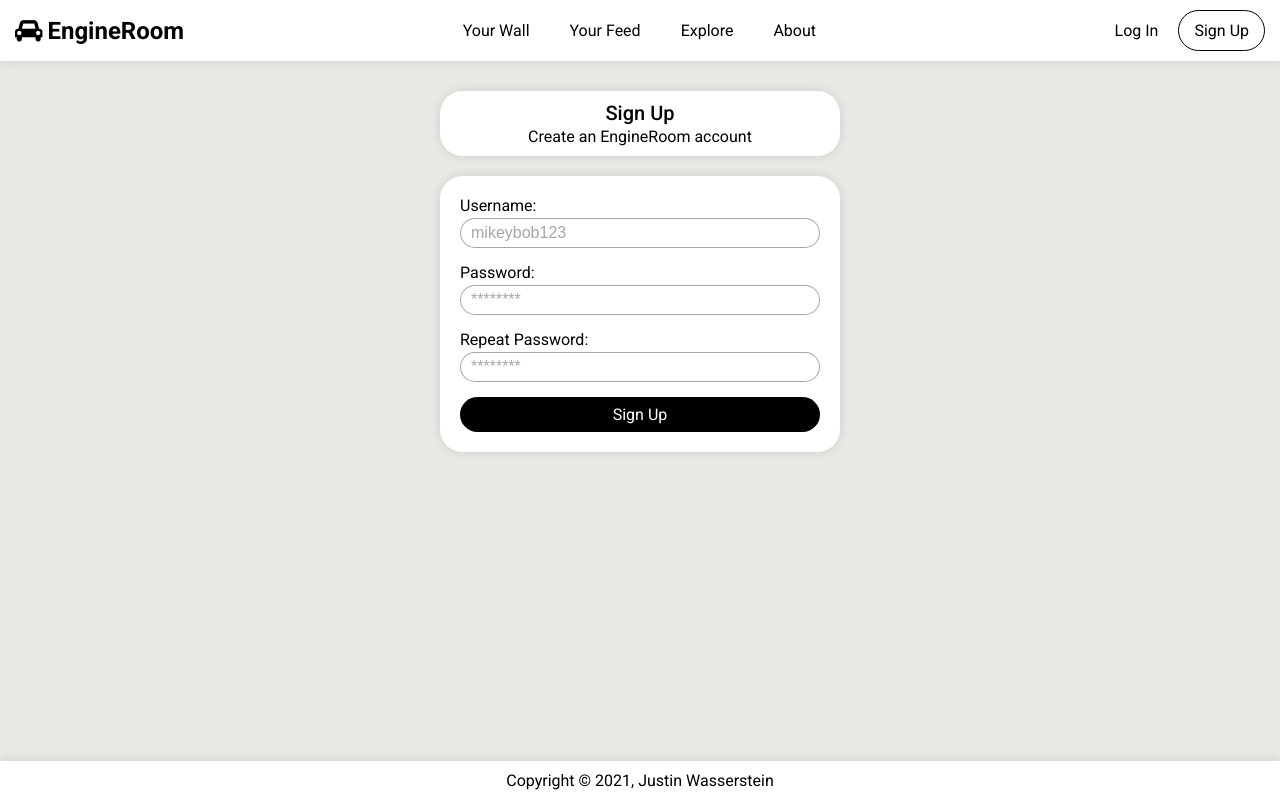
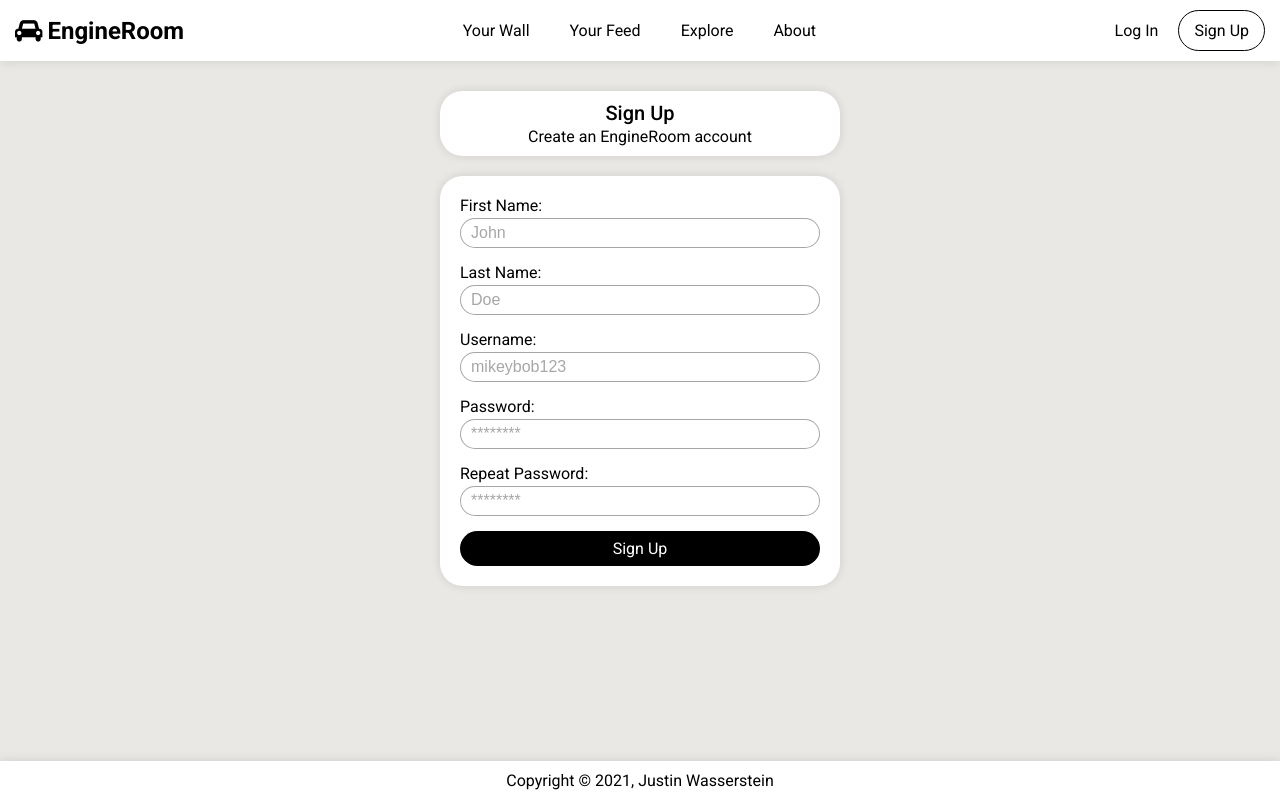
Before and after one commit to jwasserstein/engineroom-frontend, a React (Create React App) app: page /signup in a window 1280 px wide. Built offline with nearby package versions, Linux system fonts and the light colour scheme.

Commit message:
Added firstName and lastName to <SignupPage>.  Added @ to username in <Navbar>

```diff
--- a/src/components/Navbar/Navbar.js
+++ b/src/components/Navbar/Navbar.js
@@ -46,7 +46,7 @@ class Navbar extends Component{
 					</div>
 					{username ?
 						<div className='Navbar-links-right'>
-							<Link onClick={this.closeMenu} to='/profile' className='Navbar-link'>{username}</Link>
+							<Link onClick={this.closeMenu} to='/profile' className='Navbar-link'>@{username}</Link>
 							<Link onClick={() => {
 								this.closeMenu();
 								logOut();
--- a/src/containers/SignupPage/SignupPage.js
+++ b/src/containers/SignupPage/SignupPage.js
@@ -10,6 +10,8 @@ class SignupPage extends Component {
     constructor(props){
 		super(props);
 		this.state = {
+			firstName: '',
+			lastName: '',
 			username: '',
 			password: '',
 			repeatPassword: '',
@@ -28,11 +30,13 @@ class SignupPage extends Component {
 
 	onSubmit = e => {
 		e.preventDefault();
+		const {password, repeatPassword, username, firstName, lastName} = this.state;
+
 		this.setState({...this.state, loading: true});
-		if(this.state.password !== this.state.repeatPassword){
+		if(password !== repeatPassword){
 			return this.setState({...this.state, loading: false, error: "Your passwords don't match"});
 		}
-		this.props.signUp(this.state.username, this.state.password)
+		this.props.signUp(username, password, firstName, lastName)
 			.then(() => {
 				this.setState({...this.state, loading: false, error: ''});
 				this.props.history.push('/feed');
@@ -43,9 +47,11 @@ class SignupPage extends Component {
 	}
 
     render() {
-        const {username, password, repeatPassword, error, loading} = this.state;
+        const {firstName, lastName, username, password, repeatPassword, error, loading} = this.state;
 
 		const fields = [
+			{label: 'First Name', name: 'firstName', type: 'text', value: firstName, placeholder: 'John'},
+			{label: 'Last Name', name: 'lastName', type: 'text', value: lastName, placeholder: 'Doe'},
 			{label: 'Username', name: 'username', type: 'text', value: username, placeholder: 'mikeybob123'},
 			{label: 'Password', name: 'password', type: 'password', value: password, placeholder: '********'},
 			{label: 'Repeat Password', name: 'repeatPassword', type: 'password', value: repeatPassword, placeholder: '********'}
--- a/src/store/actions/auth.js
+++ b/src/store/actions/auth.js
@@ -22,11 +22,11 @@ export function logIn(username, password) {
 	}
 }
 
-export function signUp(username, password){
+export function signUp(username, password, firstName, lastName){
 	return dispatch => {
 		return new Promise(async (resolve, reject) => {
 			try {
-				const resp = await apiCall('post', '/auth/signup', {username, password});
+				const resp = await apiCall('post', '/auth/signup', {username, password, firstName, lastName});
 				if(resp.error){
 					return reject(resp.error);
 				}
```
Also changed, not shown: 2 other files (tests, documents, lock files or other folders).
